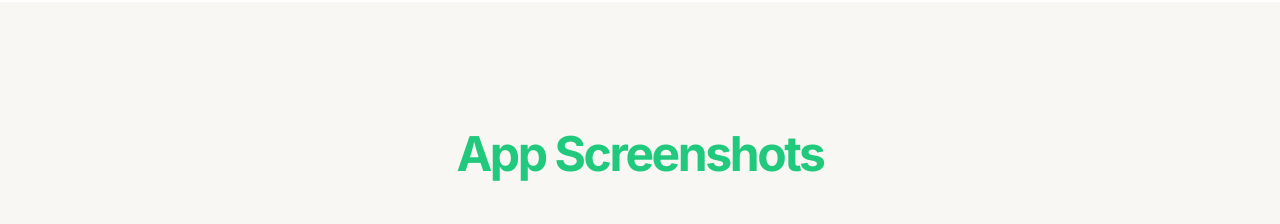
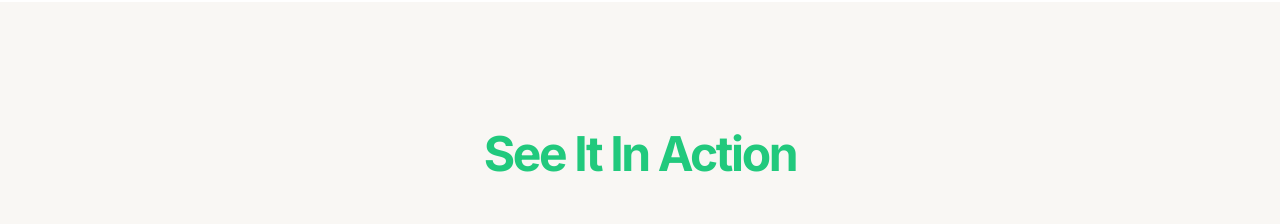
Before and after one commit to eikliw/choresaurusweb, a Next.js app: page / in a window 1280 px wide. Shown: the part 1600-1824 px from the top of the page. Built offline with nearby package versions, Linux system fonts and the light colour scheme; grey boxes are pictures that could not be loaded.

Commit message:
update og image name

```diff
--- a/app/page.tsx
+++ b/app/page.tsx
@@ -15,7 +15,7 @@ export const metadata: Metadata = {
     siteName: 'Choresaurus',
     images: [
       {
-        url: 'https://www.choresaurus.com/og-image.jpg',
+        url: 'https://www.choresaurus.com/og-image.png',
         width: 1200,
         height: 630,
       },
@@ -27,7 +27,7 @@ export const metadata: Metadata = {
     card: 'summary_large_image',
     title: 'Choresaurus - The Fun Family Chore Management App',
     description: 'Manage family chores easily with Choresaurus. Features include easy scheduling, reward systems, and family-friendly design.',
-    images: ['https://www.choresaurus.com/og-image.jpg'],
+    images: ['https://www.choresaurus.com/og-image.png'],
   },
 }
 
@@ -134,7 +134,7 @@ export default function LandingPage() {
         </section>
         <section id="screenshots" className="w-full py-12 md:py-24 lg:py-32 bg-[#F9F7F4]">
           <div className="container mx-auto px-4 md:px-6">
-            <h2 className="text-3xl font-bold tracking-tighter sm:text-5xl text-center mb-12 text-[#21C97D]">App Screenshots</h2>
+            <h2 className="text-3xl font-bold tracking-tighter sm:text-5xl text-center mb-12 text-[#21C97D]">See It In Action</h2>
             <div className="flex justify-center overflow-x-auto space-x-4 pb-4">
               {[1, 2, 3, 4].map((i) => (
                 <Image
```
